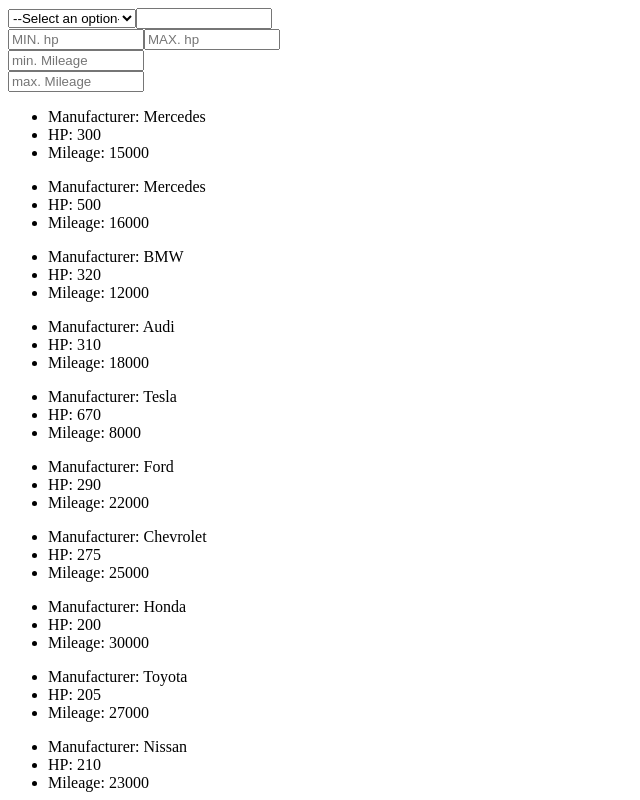
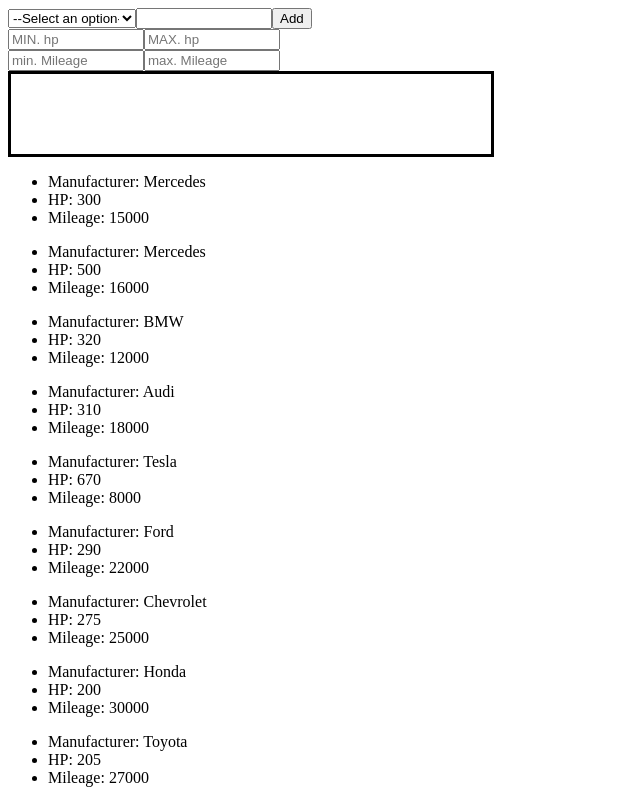
Before and after one commit to VadimVasilcovan/REACT.EX, a React (Vite) app in the folder React-EX/: page / in a window 1280 px wide. Shown: the top 800 px of the page, without its empty margins (0-640 px from the left). Built offline with nearby package versions, Linux system fonts and the light colour scheme.

Commit message:
Props-ex.4
>improving
-includes method (basically)

```diff
--- a/React-EX/src/Props_ex_04/filter-manufacturer-ex4.jsx
+++ b/React-EX/src/Props_ex_04/filter-manufacturer-ex4.jsx
@@ -1,11 +1,17 @@
-import React from 'react';
+import React, { useState } from 'react';
 
 
-const ManufacturerFilter = ({ manufacturer, setManufacturer, carsBrands }) => {
+const ManufacturerFilter = ({ manufacturer, setManufacturer, carsBrands, addManufacture, setAddManufacture }) => {
+
+
+
     const writeManufacturer = (event) => {
         setManufacturer(event.target.value);
     }
 
+    const addManufactureFun = () => {
+        setAddManufacture([...addManufacture, manufacturer])
+    }
 
 
     return (
@@ -24,6 +30,7 @@
             value={manufacturer}
             onChange={writeManufacturer}
             />
+            <button onClick={addManufactureFun}>Add</button>
 
 
         </>
--- a/React-EX/src/Props_ex_04/filter-mileage-ex4.jsx
+++ b/React-EX/src/Props_ex_04/filter-mileage-ex4.jsx
@@ -1,6 +1,9 @@
 import './filter-parent-ex4'
 
 const FilterMileage = ({minMileage, setMinMileage, maxMileage, setMaxMileage}) => {
+
+
+
 
     const writeMinMileageFun = (event) => {
         setMinMileage(event.target.value)
--- a/React-EX/src/Props_ex_04/filter-parent-ex4.jsx
+++ b/React-EX/src/Props_ex_04/filter-parent-ex4.jsx
@@ -3,6 +3,7 @@
 import FilterHP from "./filter-HP-ex4";
 import './filter-ex-04.css'
 import FilterMileage from "./filter-mileage-ex4";
+import FilterSelection from "./filter-selection-ex-04";
 
 const FilterParent = () => {
     const [manufacturer, setManufacturer] = useState('');
@@ -10,7 +11,7 @@
     const [maxHp, setMaxHp]=useState('');
     const [minMileage, setMinMileage]=useState('');
     const [maxMileage, setMaxMileage]=useState('');
-
+    const [addManufacture, setAddManufacture]=useState([])
 
 
     const carsBrands = [
@@ -30,7 +31,7 @@
 
     // Filter cars based on selected manufacturer
     const filteredCars = carsBrands.filter((car) =>
-    (!manufacturer || car.manufacturer === manufacturer) &&
+    (!addManufacture.length || addManufacture.includes(car.manufacturer)) &&
     (!minHp || car.HP >= Number(minHp)) &&
     (!maxHp || car.HP <= Number(maxHp)) &&
     (!minMileage || car.mileage >= Number(minMileage))&&
@@ -49,13 +50,20 @@
                 manufacturer={manufacturer}
                 setManufacturer={setManufacturer}
                 carsBrands={carsBrands}
+                addManufacture={addManufacture}
+                setAddManufacture={setAddManufacture}
             />
             </span>
             <span>
             <FilterHP {...filterHpData}/>
             </span>
-            <span></span>
+            <span>
             <FilterMileage {...filterMileageData}/>
+            </span>
+            <span>
+            <FilterSelection
+            addManufacture={addManufacture}/>
+            </span>
             </div>
             <div>
                 {filteredCars.map((car) => (
--- /dev/null
+++ b/React-EX/src/Props_ex_04/filter-selection-ex-04.css
@@ -0,0 +1,5 @@
+.Selection-Filter-div{
+    border: solid;
+    width: 30rem;
+    height: 5rem;
+}
--- /dev/null
+++ b/React-EX/src/Props_ex_04/filter-selection-ex-04.jsx
@@ -0,0 +1,14 @@
+import './filter-selection-ex-04.css'
+import './filter-parent-ex4'
+import './filter-manufacturer-ex4'
+
+const FilterSelection = ({addManufacture}) => {
+
+    return (<div className='Selection-Filter-div'>
+        {addManufacture.map((addManufacture, index) => (
+            <span key={index}>{addManufacture}</span>
+        ))}
+    </div>)
+}
+
+export default FilterSelection
```
